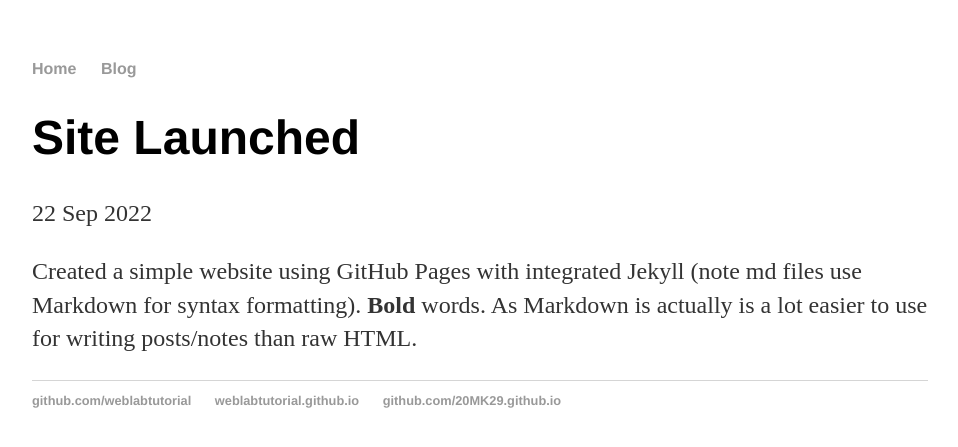
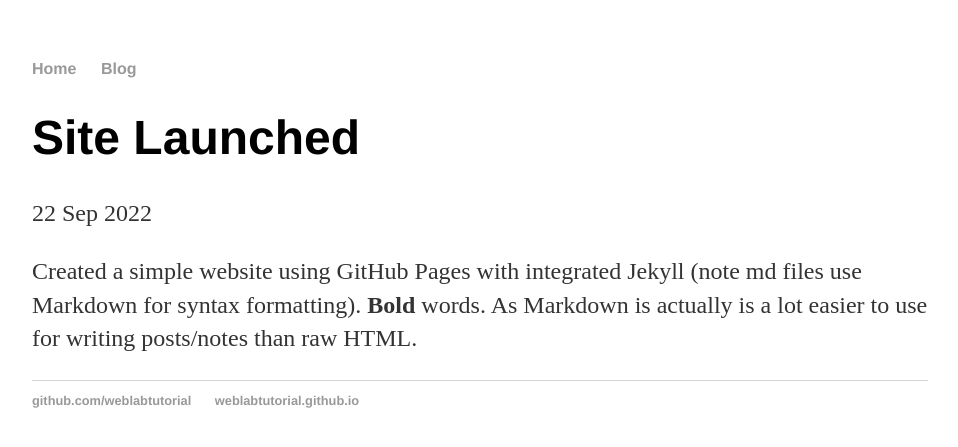
Before and after one commit to 20MK29/20MK29.github.io, a Jekyll site: the page built from _posts/2022-09-22-site-launched.md, in a window 1280 px wide. Shown: the top 447 px of the page, without its empty margins (160-1118 px from the left). Built offline with Jekyll 4.4.1, drawn with Linux system fonts in a browser that asks for light colours.

Commit message:
Update default.html

```diff
--- a/_layouts/default.html
+++ b/_layouts/default.html
@@ -19,7 +19,6 @@
 <ul>
 <li><a href="https://github.com/weblabtutorial">github.com/weblabtutorial</a></li>
 <li><a href="https://weblabtutorial.github.io"> weblabtutorial.github.io </a></li>
-  <li><a href="https://github.com/20MK29.github.io"> github.com/20MK29.github.io</a></li>
 </ul>
 </footer>
 </body>
```
